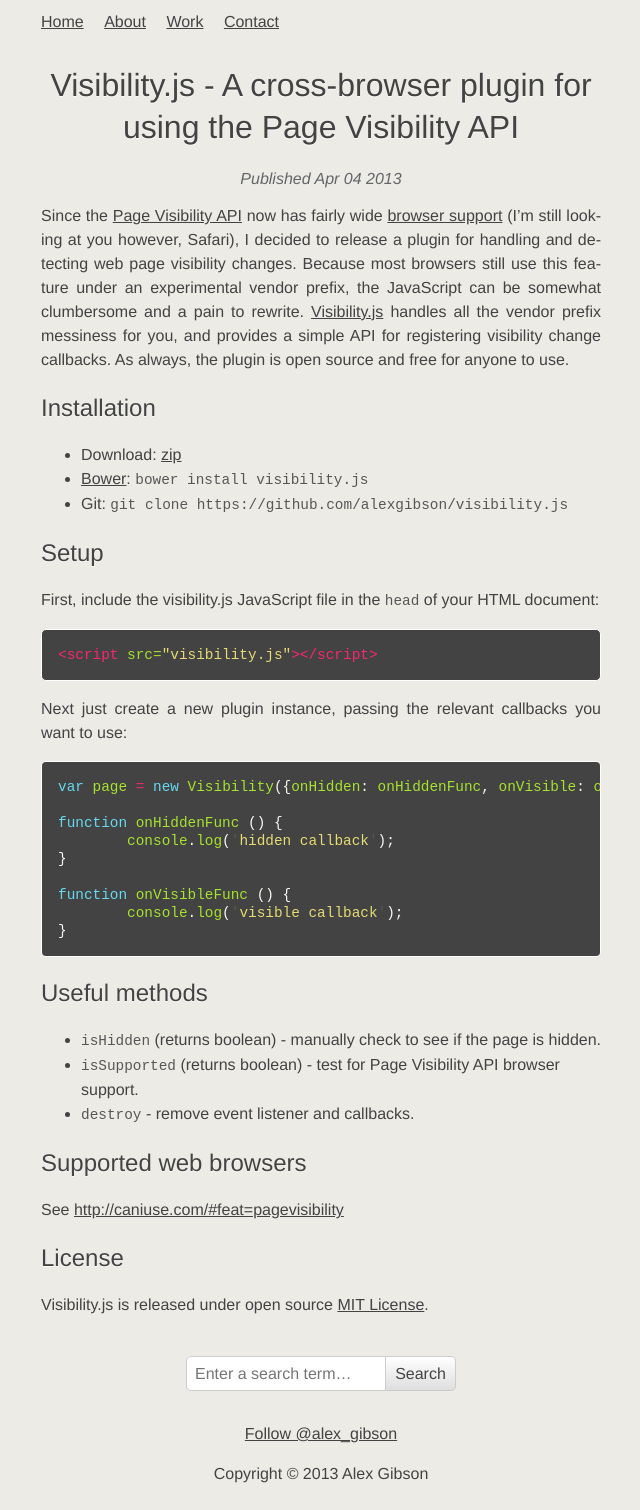
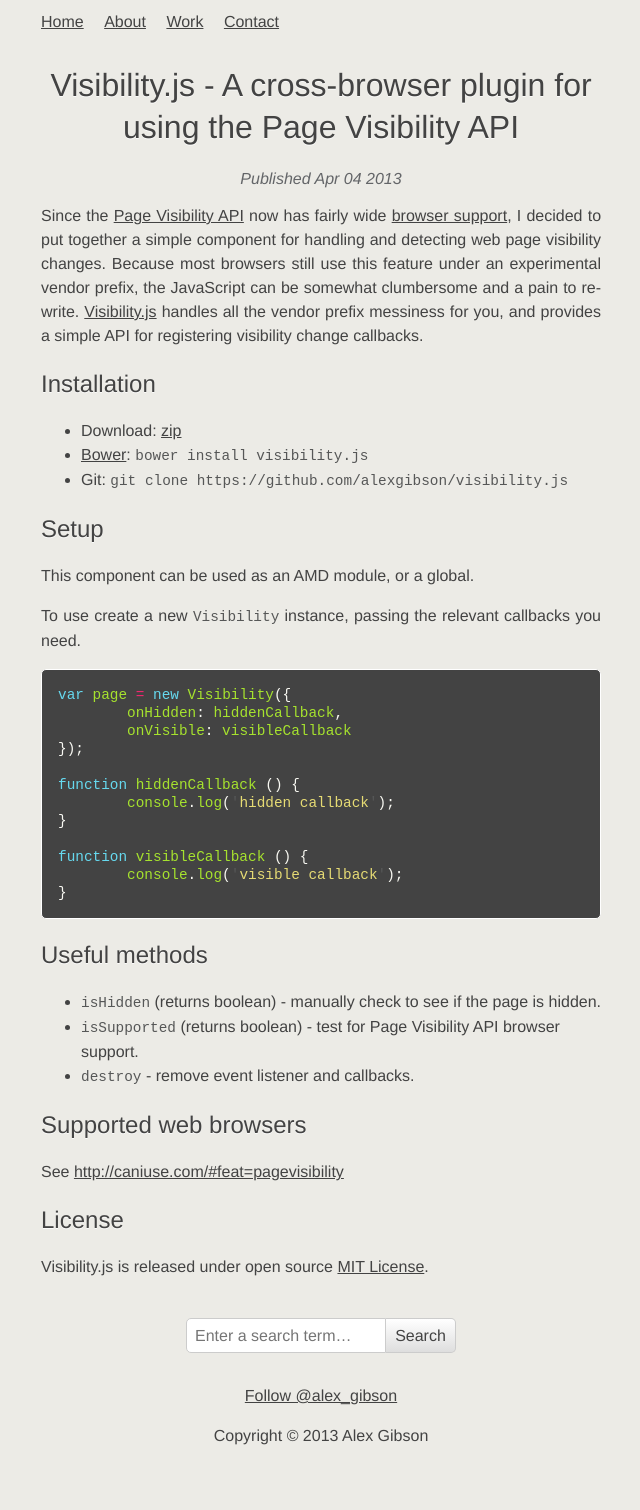
Before and after one commit to alexgibson/alxgbsn.co.uk, a Jekyll site: the page built from _posts/2013-04-04-visibility-js-a-cross-browser-plugin-for-using-the-page-visibility-api.md, in a window 1280 px wide. Shown: the whole page, without its empty margins (319-959 px from the left). Built offline with Jekyll 4.4.1, drawn with Linux system fonts in a browser that asks for light colours; Markdown is read by kramdown in place of the engine named in the settings; comment, search, counter and statistics services are not loaded; after the commit the page ends 1472 px from its top, so only the background shows below that.

Commit message:
Minor content updates

```diff
--- a/_posts/2013-04-04-visibility-js-a-cross-browser-plugin-for-using-the-page-visibility-api.md
+++ b/_posts/2013-04-04-visibility-js-a-cross-browser-plugin-for-using-the-page-visibility-api.md
@@ -5,7 +5,7 @@
 desc: A JavaScript plugin providing cross browser support for using the Page Visibility API
 ---
 
-Since the [Page Visibility API](http://www.w3.org/TR/page-visibility/) now has fairly wide [browser support](http://caniuse.com/#feat=pagevisibility) (I'm still looking at you however, Safari), I decided to release a plugin for handling and detecting web page visibility changes. Because most browsers still use this feature under an experimental vendor prefix, the JavaScript can be somewhat clumbersome and a pain to rewrite. [Visibility.js](https://github.com/alexgibson/visibility.js) handles all the vendor prefix messiness for you, and provides a simple API for registering visibility change callbacks. As always, the plugin is open source and free for anyone to use.
+Since the [Page Visibility API](http://www.w3.org/TR/page-visibility/) now has fairly wide [browser support](http://caniuse.com/#feat=pagevisibility), I decided to put together a simple component for handling and detecting web page visibility changes. Because most browsers still use this feature under an experimental vendor prefix, the JavaScript can be somewhat clumbersome and a pain to rewrite. [Visibility.js](https://github.com/alexgibson/visibility.js) handles all the vendor prefix messiness for you, and provides a simple API for registering visibility change callbacks.
 
 Installation
 ---------------------------------------
@@ -17,22 +17,21 @@
 Setup
 ---------
 
-First, include the visibility.js JavaScript file in the `head` of your HTML document:
+This component can be used as an AMD module, or a global.
 
-{% highlight html %}
-<script src="visibility.js"></script>
-{% endhighlight %}
-
-Next just create a new plugin instance, passing the relevant callbacks you want to use:
+To use create a new `Visibility` instance, passing the relevant callbacks you need.
 
 {% highlight javascript %}
-var page = new Visibility({onHidden: onHiddenFunc, onVisible: onVisibleFunc});
+var page = new Visibility({
+	onHidden: hiddenCallback,
+	onVisible: visibleCallback
+});
 
-function onHiddenFunc () {
+function hiddenCallback () {
 	console.log('hidden callback');
 }
 
-function onVisibleFunc () {
+function visibleCallback () {
 	console.log('visible callback');
 }
 {% endhighlight %}
--- a/about/index.html
+++ b/about/index.html
@@ -12,7 +12,7 @@
     </div>
 
     <p>
-        Hello there. I'm a front end web developer living in Newcastle upon Tyne, United Kingdom. I work for <a href="http://mozilla.org">Mozilla</a>. This is my personal blog, where I share code and write about open source projects.
+        Hello there. My name is Alex Gibson and I'm a front end web developer living in Newcastle upon Tyne, United Kingdom. I work for <a href="http://mozilla.org">Mozilla</a>. This is my personal blog, where I write about code and share open source project work.
     </p>
 
     <section>
--- a/index.html
+++ b/index.html
@@ -12,7 +12,7 @@
     </div>
 
     <p>
-        Hello there. I'm a front end web developer living in Newcastle upon Tyne, United Kingdom. I work for <a href="http://mozilla.org">Mozilla</a>. This is my personal blog, where I share code and write about open source projects.
+        Hello there. My name is Alex Gibson and I'm a front end web developer living in Newcastle upon Tyne, United Kingdom. I work for <a href="http://mozilla.org">Mozilla</a>. This is my personal blog, where I write about code and share open source project work.
     </p>
 
     <section>
```
Also changed, not shown: _posts/2013-02-20-notify-js-a-handy-wrapper-for-the-web-notifications-api.md (+3 -1 lines), 6 other files.
